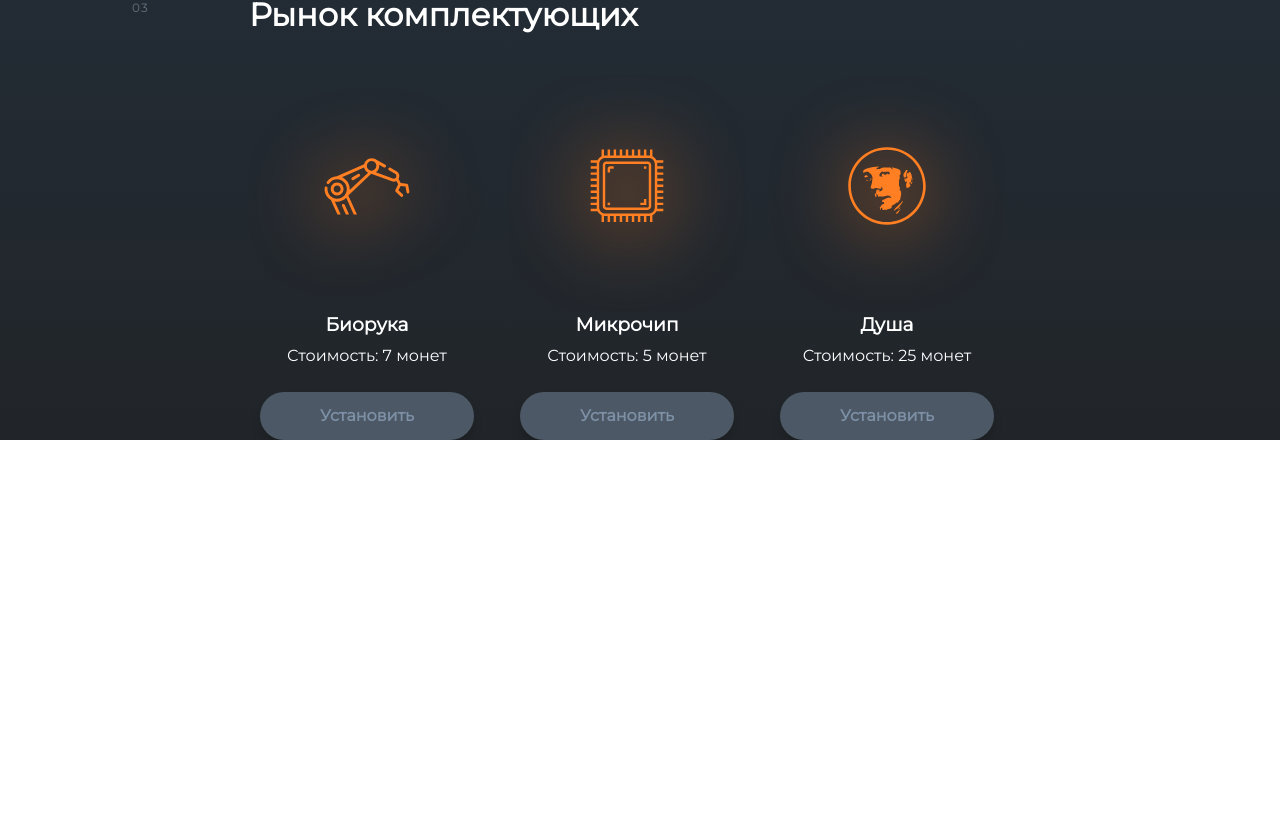
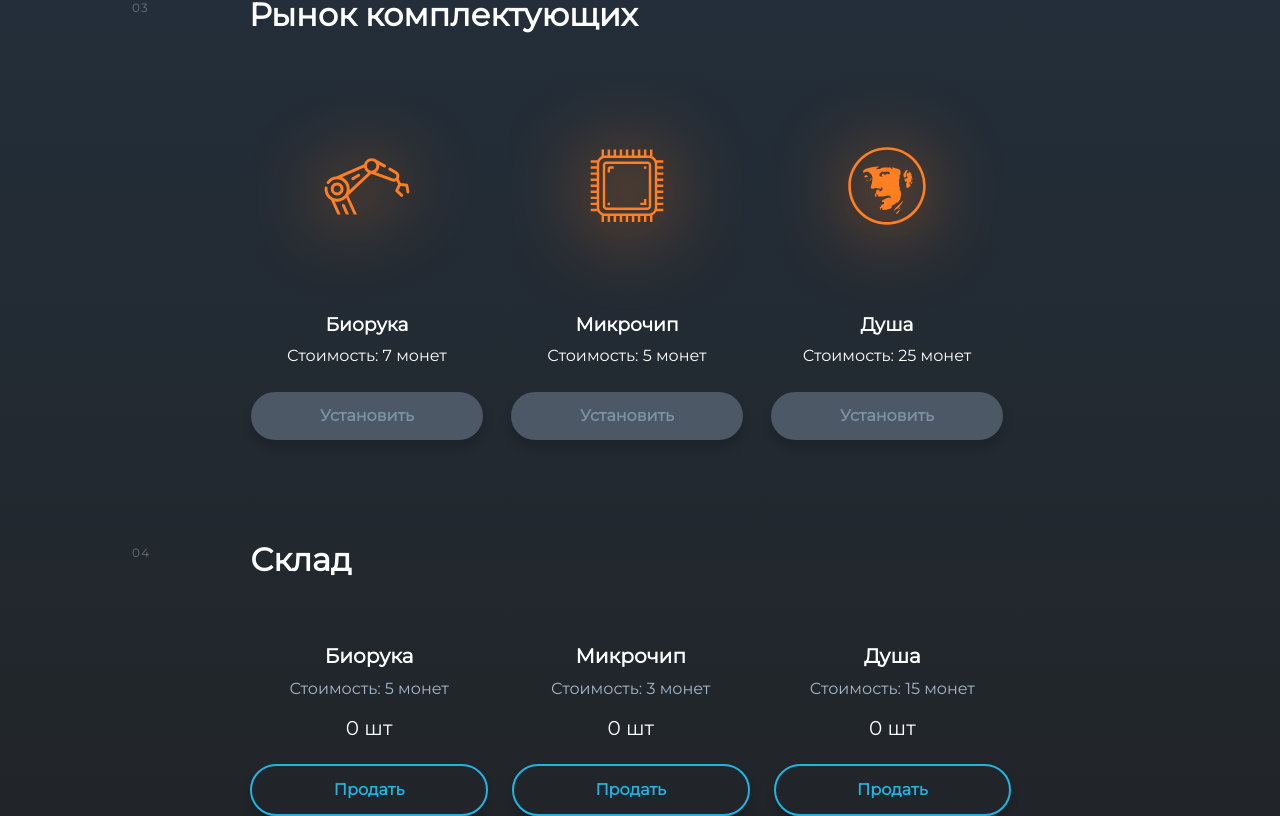
Before and after one commit to webdevteplov/AppBiorobots, a React app: page / in a window 1280 px wide. Shown: the part 961-1777 px from the top of the page. Before the commit the page ends 1401 px from the top, so only its background shows below. Built offline with nearby package versions, Linux system fonts and the light colour scheme.

Commit message:
Added layout of the component warehouse

```diff
--- a/src/components/App/App.jsx
+++ b/src/components/App/App.jsx
@@ -5,6 +5,7 @@ import Header from "../Header/Header";
 import TitleSection from "../TitleSection/TitleSection";
 import WalletSection from "../WalletSection/WalletSection";
 import MarketSection from "../MarketSection/MarketSection";
+import WarehouseSection from "../WarehouseSection/WarehouseSection";
 
 const App = () => {
     const [coins, setCoins] = useState(0);
@@ -36,6 +37,7 @@ const App = () => {
                 zIndex={zIndex}
                 setZIndex={setZIndex}
             />
+            <WarehouseSection />
         </div>
     );
 };
--- a/src/components/MarketSection/BiorobotComponent/ButtonInstallComponent/ButtonInstallComponent.css
+++ b/src/components/MarketSection/BiorobotComponent/ButtonInstallComponent/ButtonInstallComponent.css
@@ -1,6 +1,6 @@
 .button-install_component {
     background-color: #ff7f22;
-    padding: 12px 60px 12px 60px;
+    padding: 12px 69px 12px 69px;
     border-radius: 60px;
     box-shadow: 0px 8px 10px 0px #00000029;
     cursor: pointer;
--- a/src/components/WalletSection/WalletSection.jsx
+++ b/src/components/WalletSection/WalletSection.jsx
@@ -19,7 +19,6 @@ const WalletSection = ({
     const [isModalOpen, setIsModalOpen] = useState(false);
     const [isEarnFiveCoinsCheckboxChecked, setIsEarnFiveCoinsCheckboxChecked] =
         useState(false);
-    const [nounForCountCoins, setNounForCountCoins] = useState("монет");
 
     const customStyleModal = {
         overlay: {
--- /dev/null
+++ b/src/components/WarehouseSection/WarehouseComponent/ButtonSellComponent/ButtonSellComponent.css
@@ -0,0 +1,39 @@
+.button-sell_component {
+    border: 2px solid #22b3e3;
+    background-color: rgba(28, 28, 28, 0);
+    padding: 12px 81.5px 12px 81.5px;
+    border-radius: 60px;
+    box-shadow: 0px 8px 10px 0px #00000029;
+    cursor: pointer;
+
+    border: linear-gradient(90deg, #22b3e3 0%, #7cdaf9 52.6%, #22b3e3 100%);
+
+    font-size: 16px;
+    font-weight: 600;
+    line-height: 24px;
+    text-align: center;
+    color: #22b3e3;
+
+    transition: 0.3s;
+}
+
+.button-sell_component:hover {
+    background-color: #7cdaf9;
+    box-shadow: 0px 10px 40px 0px #1e5466;
+    border: 2px solid #7cdaf9;
+    color: #212529;
+}
+
+.button-sell_component:active {
+    background-color: rgba(28, 28, 28, 0);
+    border: 2px solid #22b3e3;
+    color: #7cdaf9;
+    box-shadow: none;
+}
+
+.button-sell_component:disabled {
+    background-color: rgba(28, 28, 28, 0);
+    border: 2px solid #4c5865;
+    color: #4c5865;
+    pointer-events: none;
+}
--- /dev/null
+++ b/src/components/WarehouseSection/WarehouseComponent/ButtonSellComponent/ButtonSellComponent.jsx
@@ -0,0 +1,8 @@
+import React from "react";
+import "./ButtonSellComponent.css";
+
+const ButtonSellComponent = () => {
+    return <button className="button-sell_component">Продать</button>;
+};
+
+export default ButtonSellComponent;
--- /dev/null
+++ b/src/components/WarehouseSection/WarehouseComponent/WarehouseComponent.css
@@ -0,0 +1,26 @@
+.warehouse_component {
+    display: flex;
+    flex-direction: column;
+    justify-content: center;
+    align-items: center;
+}
+
+.warehouse_component-name {
+    font-size: 20px;
+    font-weight: 600;
+    line-height: 32px;
+    margin-bottom: 5px;
+}
+
+.warehouse_component-price {
+    font-size: 16px;
+    line-height: 24px;
+    color: #a3b8cc;
+    margin-bottom: 15px;
+}
+
+.warehouse_component-count {
+    font-size: 20px;
+    line-height: 24px;
+    margin-bottom: 24px;
+}
--- /dev/null
+++ b/src/components/WarehouseSection/WarehouseComponent/WarehouseComponent.jsx
@@ -0,0 +1,22 @@
+import React from "react";
+import "./WarehouseComponent.css";
+import ButtonSellComponent from "./ButtonSellComponent/ButtonSellComponent";
+
+const WarehouseComponent = ({
+    componentName,
+    componentPrice,
+    componentCount,
+}) => {
+    return (
+        <div className="warehouse_component">
+            <p className="warehouse_component-name">{componentName}</p>
+            <small className="warehouse_component-price">
+                Стоимость: {componentPrice} монет
+            </small>
+            <p className="warehouse_component-count">{componentCount} шт</p>
+            <ButtonSellComponent />
+        </div>
+    );
+};
+
+export default WarehouseComponent;
--- /dev/null
+++ b/src/components/WarehouseSection/WarehouseSection.css
@@ -0,0 +1,20 @@
+.warehouse_section {
+    display: flex;
+    flex-direction: row;
+    gap: 100px;
+}
+
+.warehouse_section-title {
+    font-size: 32px;
+    line-height: 40px;
+    text-align: left;
+    margin-bottom: 60px;
+}
+
+.warehouse_section-components {
+    display: flex;
+    flex-direction: row;
+    gap: 24px;
+    justify-content: center;
+    align-items: center;
+}
--- /dev/null
+++ b/src/components/WarehouseSection/WarehouseSection.jsx
@@ -0,0 +1,37 @@
+import React from "react";
+import SectionNumber from "../SectionNumber/SectionNumber";
+import "./WarehouseSection.css";
+import WarehouseComponent from "./WarehouseComponent/WarehouseComponent";
+
+const WarehouseSection = () => {
+    return (
+        <div className="warehouse_section">
+            <div className="wrapper-section_number">
+                <SectionNumber>04</SectionNumber>
+            </div>
+
+            <div className="wrapper-warehouse_section">
+                <h2 className="warehouse_section-title">Склад</h2>
+                <div className="warehouse_section-components">
+                    <WarehouseComponent
+                        componentName="Биорука"
+                        componentPrice={5}
+                        componentCount={0}
+                    />
+                    <WarehouseComponent
+                        componentName="Микрочип"
+                        componentPrice={3}
+                        componentCount={0}
+                    />
+                    <WarehouseComponent
+                        componentName="Душа"
+                        componentPrice={15}
+                        componentCount={0}
+                    />
+                </div>
+            </div>
+        </div>
+    );
+};
+
+export default WarehouseSection;
```
